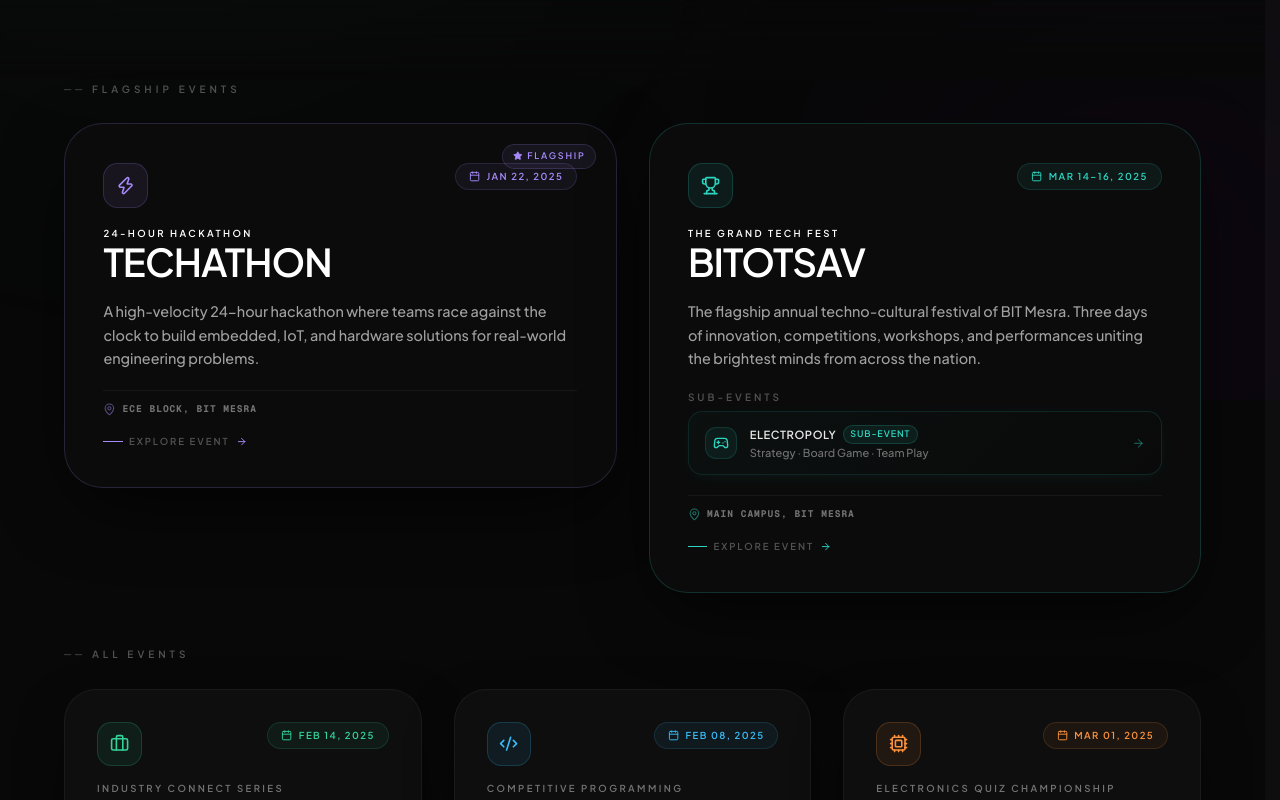
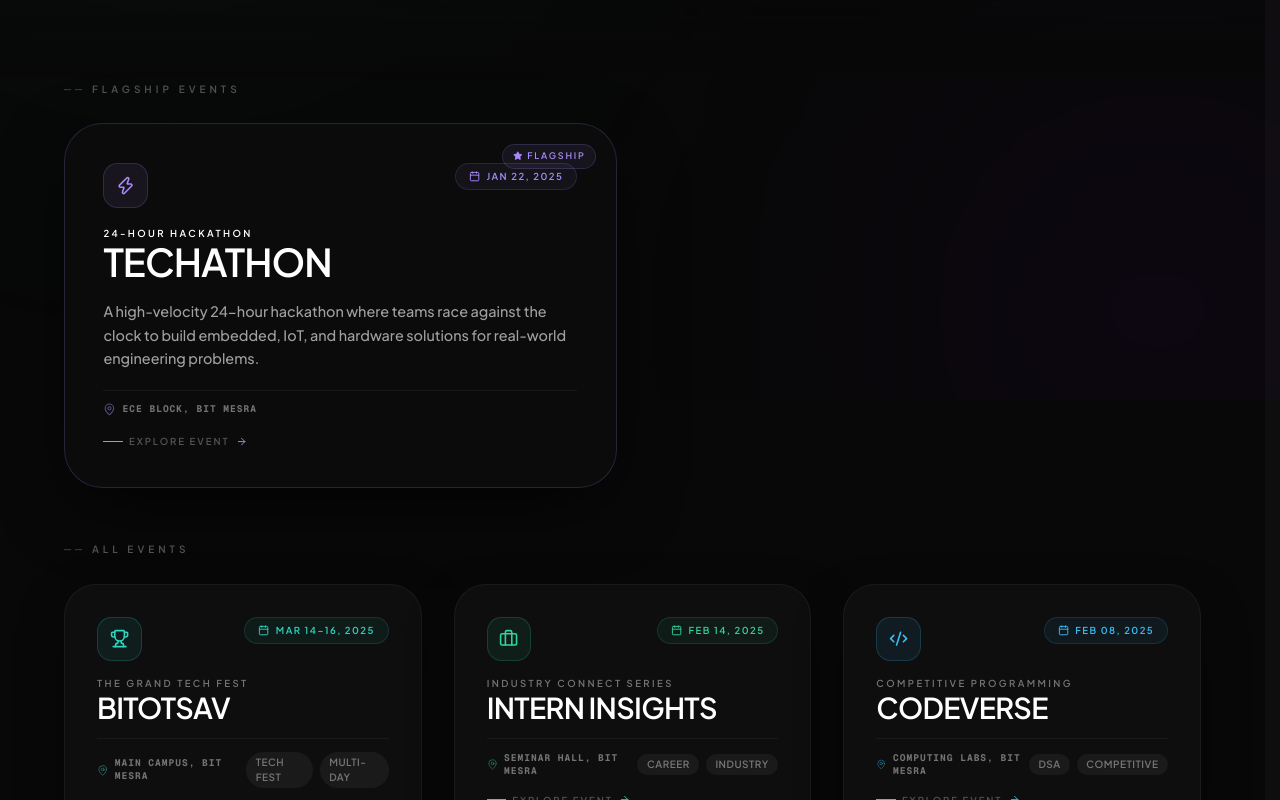
Before and after one commit to HiteshBajajft9/ECESocWeb, a Next.js app: page /events in a window 1280 px wide. Shown: the part 400-1200 px from the top of the page. Built offline with nearby package versions, Linux system fonts and the light colour scheme; a web font is replaced by a local one.

Commit message:
fix(events): move Bitotsav from flagship to all events section

```diff
--- a/app/events/page.tsx
+++ b/app/events/page.tsx
@@ -29,6 +29,9 @@
         purpleAccent: 'blue-600',
         subEvents: [],
     },
+];
+
+const genericEvents = [
     {
         id: 'bitotsav',
         title: 'Bitotsav',
@@ -39,22 +42,10 @@
             'The flagship annual techno-cultural festival of BIT Mesra. Three days of innovation, competitions, workshops, and performances uniting the brightest minds from across the nation.',
         icon: Trophy,
         color: '#2DD4BF',
-        badgeLabel: '',
-        badgeIcon: null,
-        glowRgb: '45,212,191',
-        purpleAccent: 'purple-600',
-        subEvents: [
-            {
-                name: 'Electropoly',
-                subtitle: 'Strategy · Board Game · Team Play',
-                icon: Gamepad2,
-                accentColor: '#2DD4BF',
-            },
-        ],
+        gradientFrom: 'from-[#2DD4BF]/20',
+        gradientTo: 'to-purple-500/10',
+        tags: ['Tech Fest', 'Multi-Day', 'BIT Mesra'],
     },
-];
-
-const genericEvents = [
     {
         id: 'interninsights',
         title: 'Intern Insights',
```
